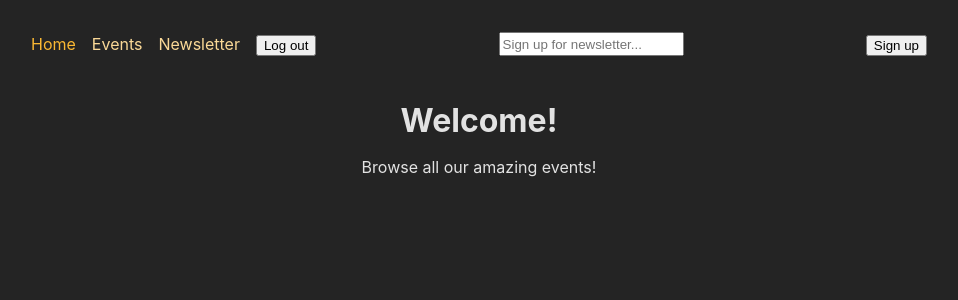
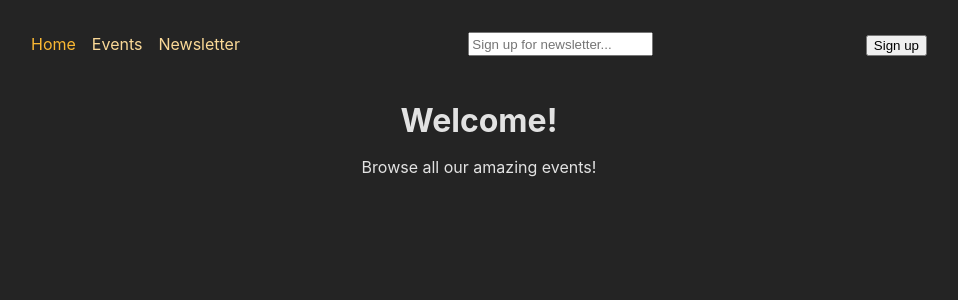
Before and after one commit to luidimso/react-auth, a React (Create React App) app in the folder frontend/: page / in a window 1280 px wide. Shown: the top 300 px of the page, without its empty margins (161-1119 px from the left). Built offline with nearby package versions, Linux system fonts and the light colour scheme.

Commit message:
Using route prop loader to get auth token on component

```diff
--- a/frontend/src/App.js
+++ b/frontend/src/App.js
@@ -15,12 +15,15 @@ import { action as manipulateEventAction } from './components/EventForm';
 import NewsletterPage, { action as newsletterAction } from './pages/Newsletter';
 import AuthenticationPage, {action as authAction} from './pages/Authentication';
 import { action as logoutAction } from './pages/Logout';
+import { tokenLoader } from './utils/auth';
 
 const router = createBrowserRouter([
   {
     path: '/',
     element: <RootLayout />,
     errorElement: <ErrorPage />,
+    id: "root",
+    loader: tokenLoader,
     children: [
       { index: true, element: <HomePage /> },
       {
--- a/frontend/src/components/MainNavigation.js
+++ b/frontend/src/components/MainNavigation.js
@@ -1,9 +1,11 @@
-import { Form, NavLink } from 'react-router-dom';
+import { Form, NavLink, useRouteLoaderData } from 'react-router-dom';
 
 import classes from './MainNavigation.module.css';
 import NewsletterSignup from './NewsletterSignup';
 
 function MainNavigation() {
+  const token = useRouteLoaderData("root");
+
   return (
     <header className={classes.header}>
       <nav>
@@ -40,9 +42,9 @@ function MainNavigation() {
             </NavLink>
           </li>
           <li>
-            <Form action='/logout' method='post'>
+            {token && <Form action='/logout' method='post'>
               <button>Log out</button>
-            </Form>
+            </Form>}
           </li>
         </ul>
       </nav>
--- a/frontend/src/utils/auth.js
+++ b/frontend/src/utils/auth.js
@@ -2,3 +2,7 @@ export function getAuthToken() {
     const token = localStorage.getItem("token");
     return token;
 }
+
+export function tokenLoader() {
+    return getAuthToken();
+}
```
